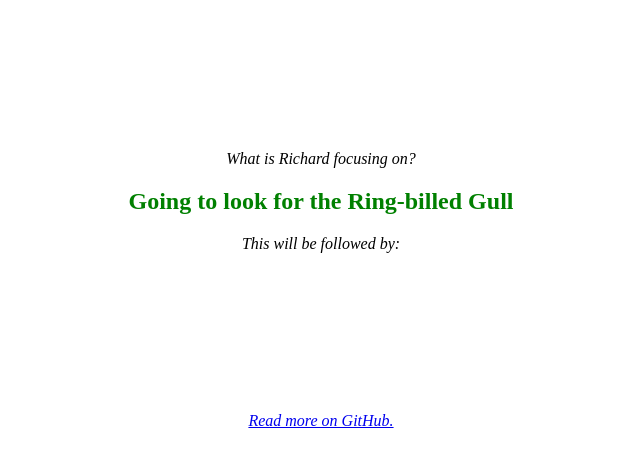
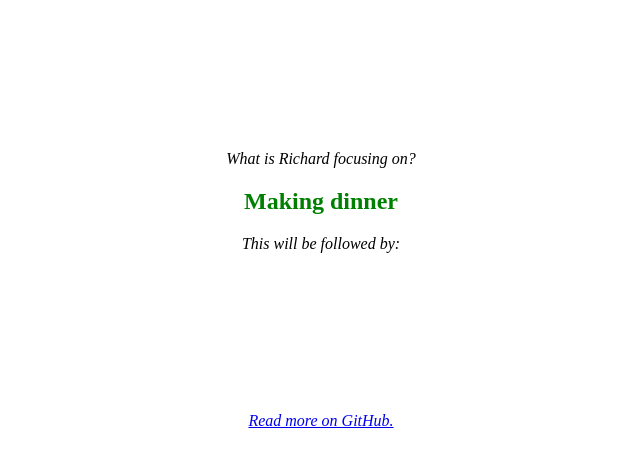
Before and after one commit to RichardLitt/what-is-richard-doing-now, a Jekyll site: the page built from index.md, in a window 1280 px wide. Shown: the top 467 px of the page, without its empty margins (319-959 px from the left). Built offline with Jekyll 4.4.1, drawn with Linux system fonts in a browser that asks for light colours; our own code applies the rules of GitHub Pages for plain Markdown files.

Commit message:
Making dinner

```diff
--- a/index.md
+++ b/index.md
@@ -1,11 +1,11 @@
 ---
-description: Going to look for the Ring-billed Gull
+description: Making dinner
 project:
 ---
 
 What is Richard focusing on?
 
-## Going to look for the Ring-billed Gull
+## Making dinner
 
 {% if page.project %}
   {% assign project = site.data.projects[page.project] %}
```
Also changed, not shown: todo.md (+1 -1 lines).
